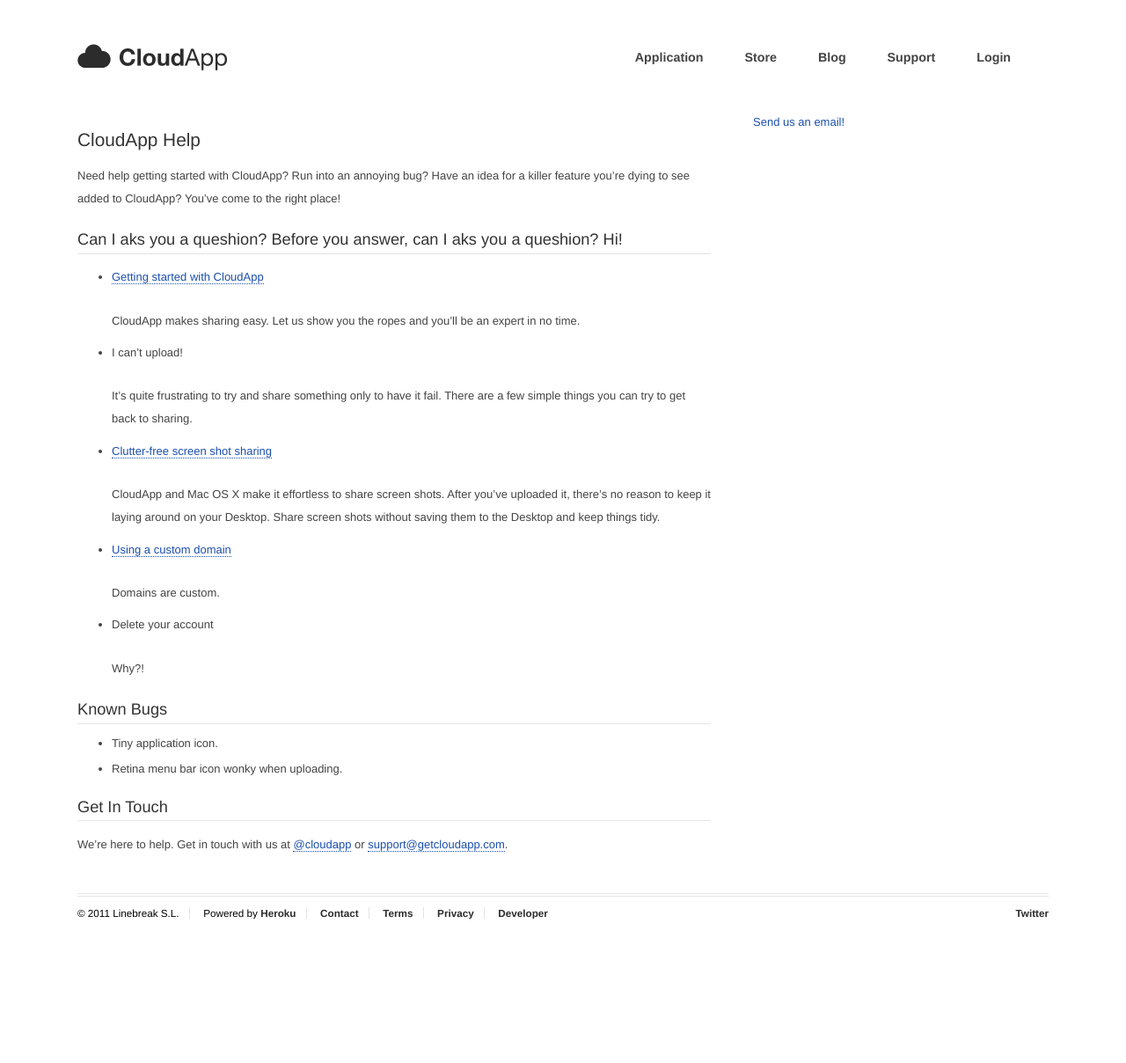
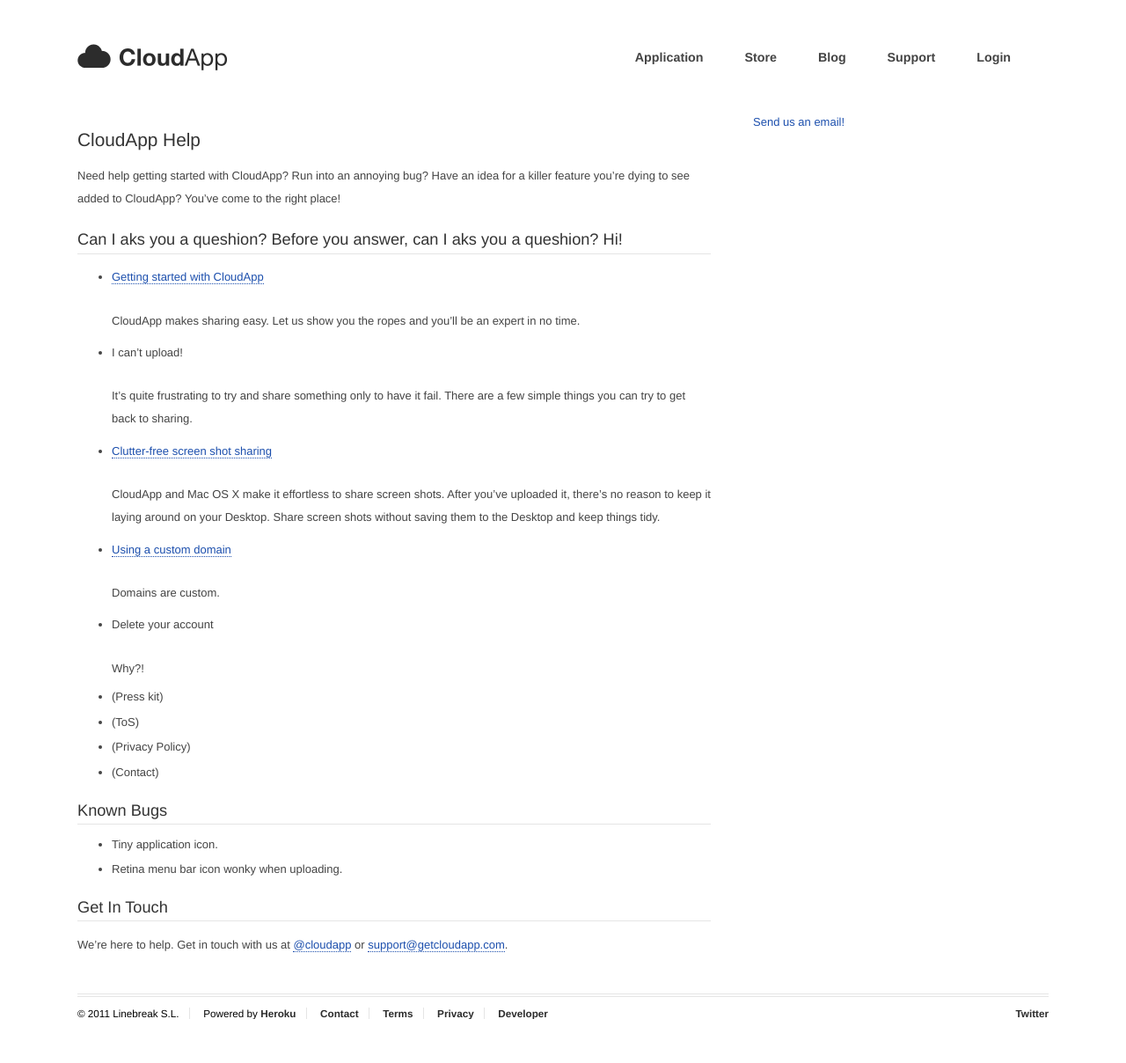
Before and after one commit to cloudapp/help, a Jekyll site: the page built from index.md, in a window 1280 px wide. Shown: the whole page at 88% size. Built offline with Jekyll 4.4.1, drawn with Linux system fonts in a browser that asks for light colours; before the commit the page ends 1094 px from its top, so only the background shows below that.

Commit message:
Add FAQ placeholders

```diff
--- a/index.md
+++ b/index.md
@@ -34,6 +34,11 @@
 
    Why?!
 
+ - (Press kit)
+ - (ToS)
+ - (Privacy Policy)
+ - (Contact)
+
 ## Known Bugs
 
  - Tiny application icon.
```
